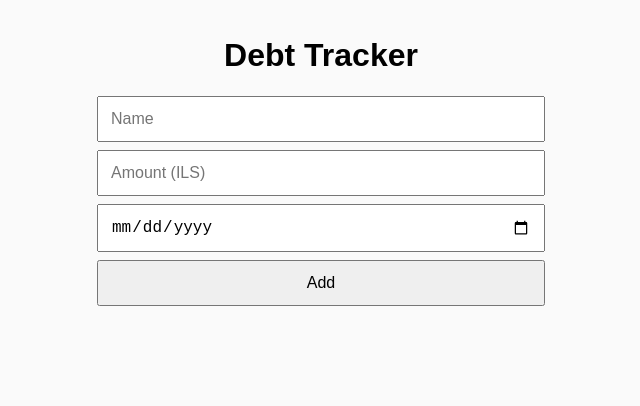
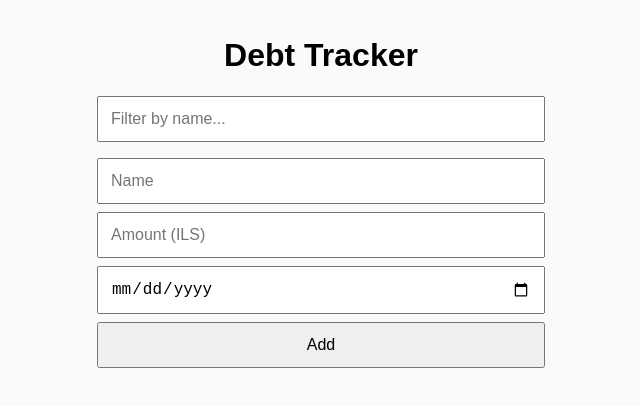
Before and after one commit to Walajee/debt-tracker, a React (Create React App) app: page / in a window 1280 px wide. Shown: the top 406 px of the page, without its empty margins (319-959 px from the left). Built offline with nearby package versions, Linux system fonts and the light colour scheme.

Commit message:
add name filter

```diff
--- a/src/App.css
+++ b/src/App.css
@@ -11,6 +11,13 @@ body {
 
 h1 {
   text-align: center;
+}
+
+.filter {
+  width: 100%;
+  padding: 0.75rem;
+  margin-bottom: 1rem;
+  font-size: 1rem;
 }
 
 .form {
--- a/src/App.js
+++ b/src/App.js
@@ -7,6 +7,7 @@ function App() {
     return saved ? JSON.parse(saved) : [];
   });
   const [form, setForm] = useState({ name: "", amount: "", dueDate: "" });
+  const [filter, setFilter] = useState("");
 
   useEffect(() => {
     localStorage.setItem("debts", JSON.stringify(debts));
@@ -33,9 +34,19 @@ function App() {
     );
   };
 
+  const filteredDebts = debts.filter((d) =>
+    d.name.toLowerCase().includes(filter.toLowerCase())
+  );
+
   return (
     <div className="container">
       <h1>Debt Tracker</h1>
+      <input
+        className="filter"
+        placeholder="Filter by name..."
+        value={filter}
+        onChange={(e) => setFilter(e.target.value)}
+      />
       <div className="form">
         <input
           placeholder="Name"
@@ -56,7 +67,7 @@ function App() {
         <button onClick={addDebt}>Add</button>
       </div>
       <div className="debts">
-        {debts.map((d) => (
+        {filteredDebts.map((d) => (
           <div className="debt-card" key={d.id}>
             <div><strong>{d.name}</strong></div>
             <div>ILS {d.amount}</div>
```
